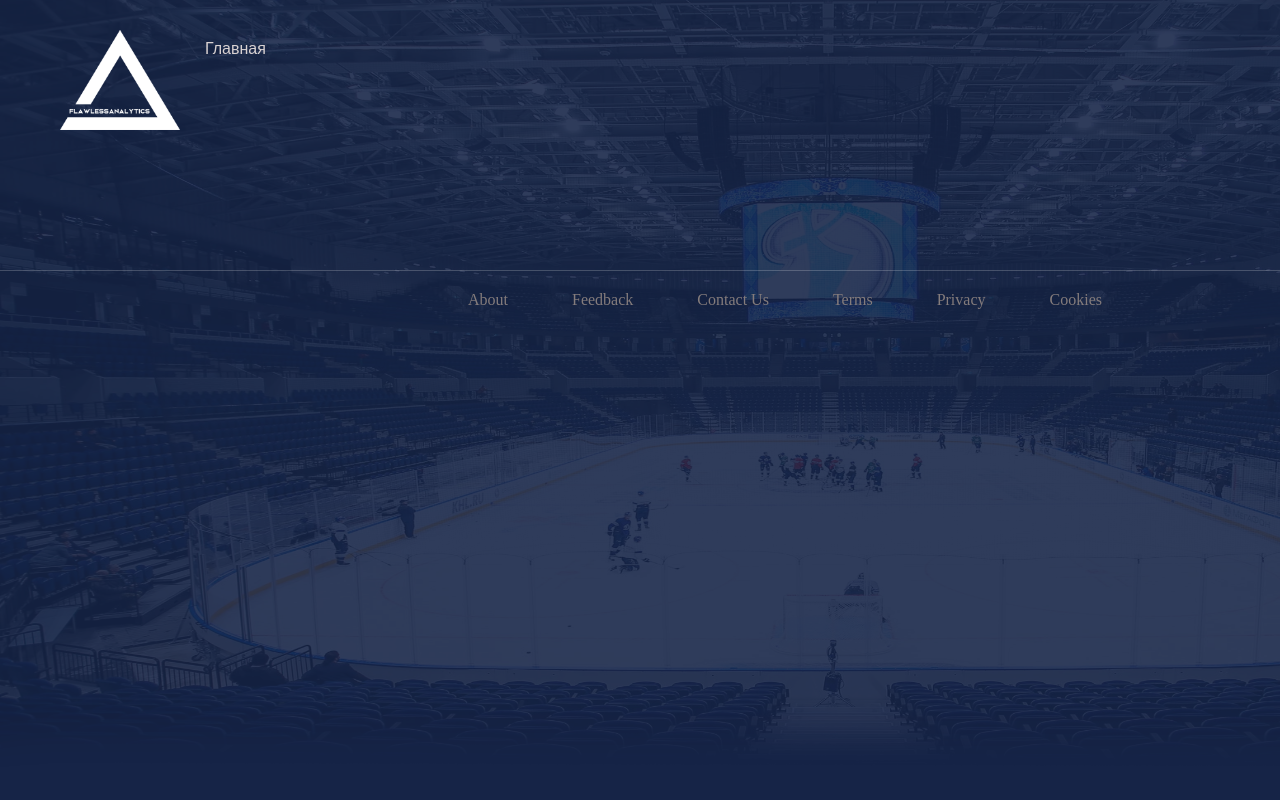
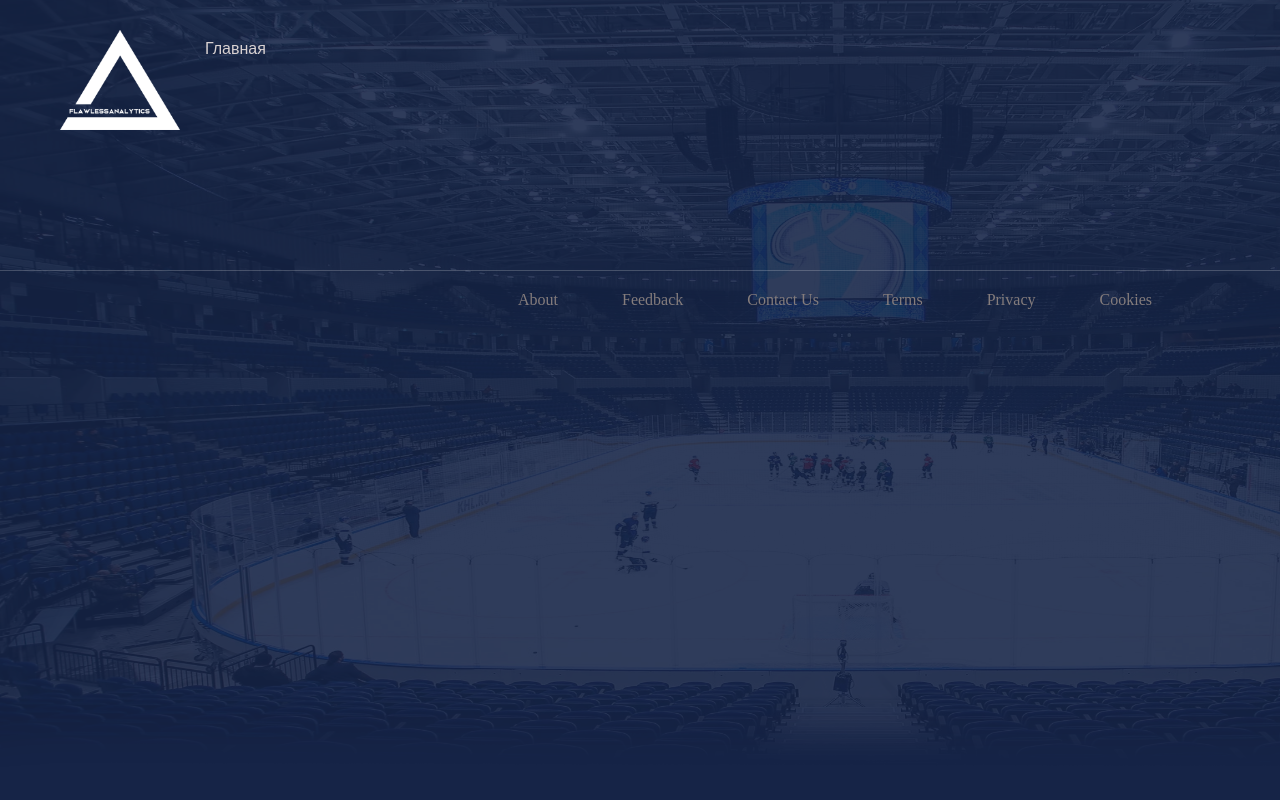
Before and after one commit to bandodok/sport_parser, a Django app: template templates/base.html in a window 1280 px wide; the page is wider, and only the part inside the window is pictured. Run offline with Django 3.2, Linux system fonts and the light colour scheme; the template is opened without the code that fills it, so the values that code supplies are empty.

Commit message:
fixed margins

```diff
--- a/static/css/seasonStats.css
+++ b/static/css/seasonStats.css
@@ -14,7 +14,7 @@
 }
 
 header {
-    width: 1475px;
+    width: 1550px;
     height: 130px;
     display: flex;
     flex-direction: row;
@@ -83,7 +83,7 @@ nav a:hover {
     width: 100%;
     height: 100%;
     opacity: 11%;
-    min-width: 1650px;
+    min-width: 1670px;
     max-height: 900px;
     user-select: none;
 }
@@ -152,9 +152,11 @@ h3 {
 
 .wrapper {
     width: 100%;
-    min-width: 1550px;
+    min-width: 1650px;
     display: flex;
     flex-direction: row;
+    margin-left: auto;
+    margin-right: auto;
     justify-content: center;
 }
 
@@ -166,7 +168,7 @@ h3 {
 
 .sidebarLeft {
     flex-shrink: 1;
-    width: 130px;
+
     z-index: 1;
     margin-top: 80px;
     margin-right: 10px;
@@ -253,7 +255,7 @@ th.sorted[data-order="-1"] {
 
 footer {
     display: flex;
-    width: 1475px;
+    width: 1650px;
     margin-left: auto;
     margin-right: auto;
     margin-top: 30px;
```
